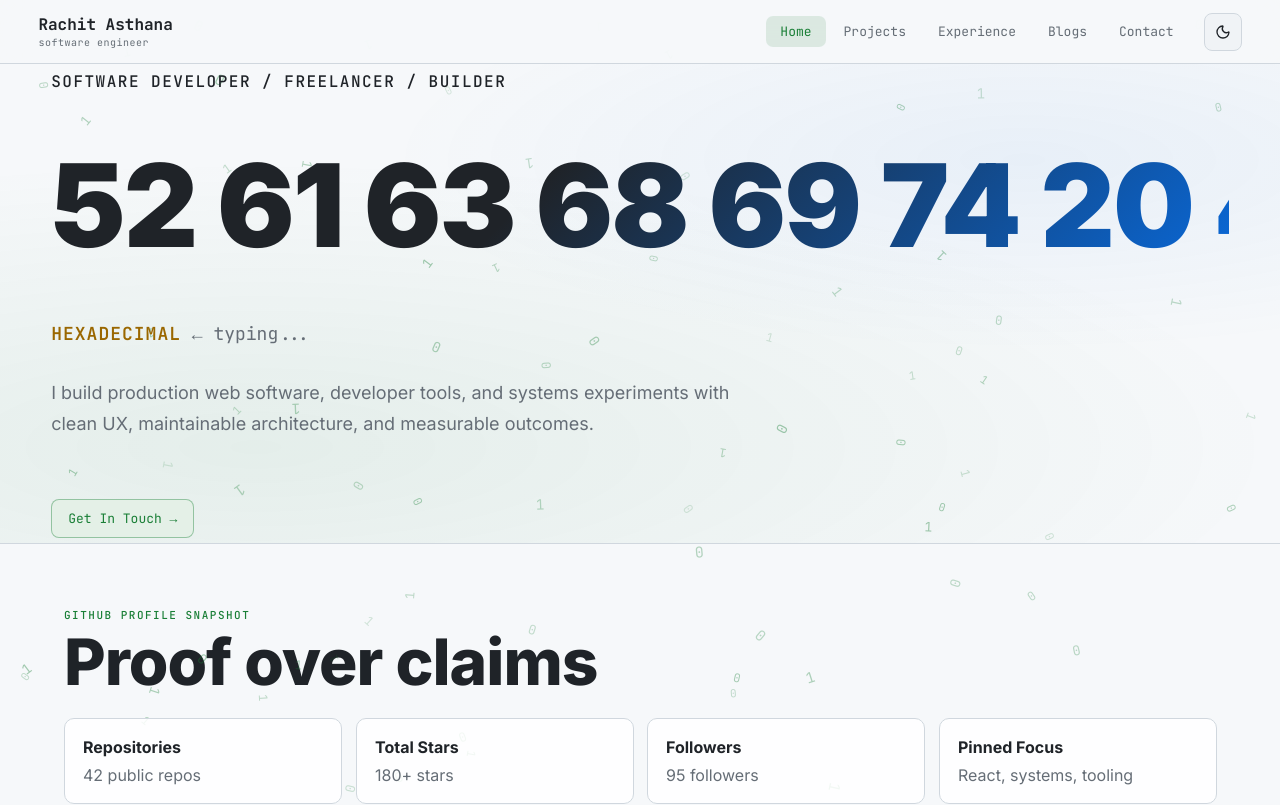
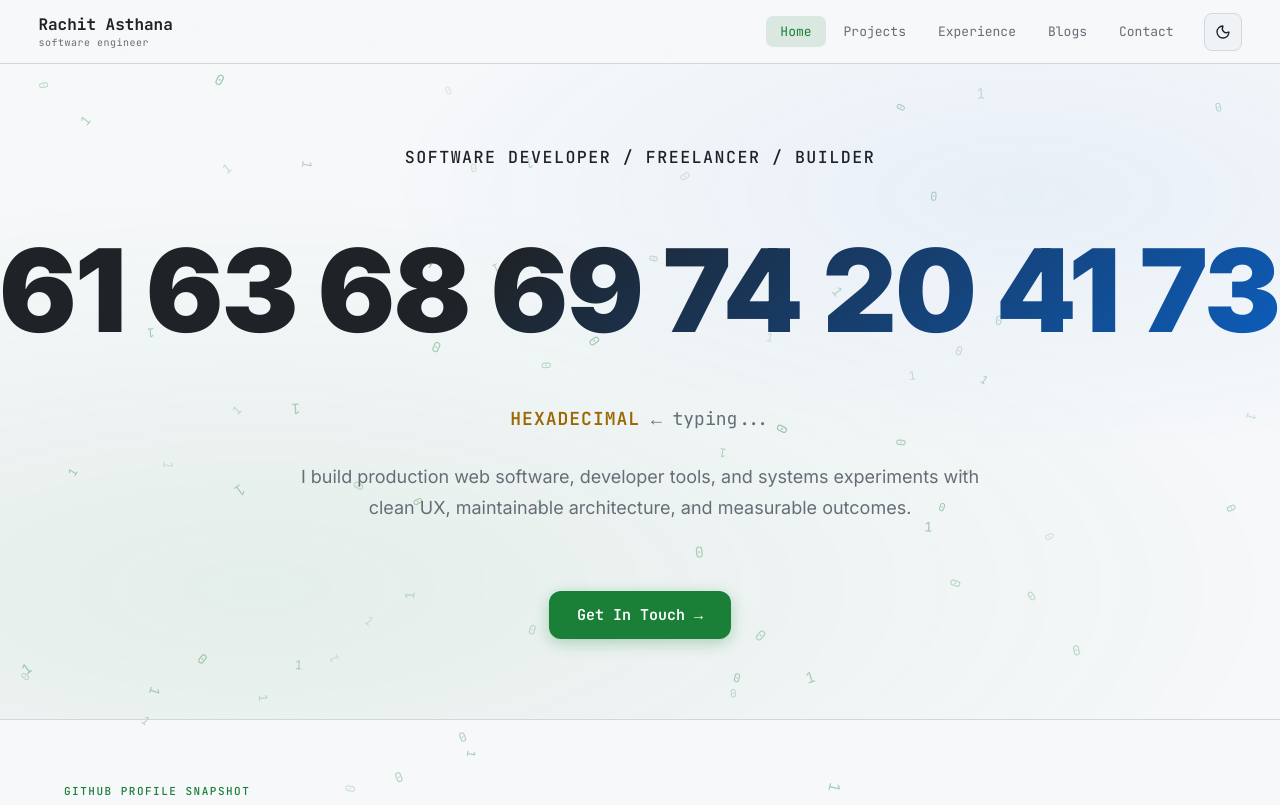
Before and after one commit to racstan/rachitgo, a React (Vite) app: page / in a window 1280 px wide. Shown: the top 805 px of the page. Built offline with nearby package versions, Linux system fonts and the light colour scheme.

Commit message:
Center hero content and enhance Get In Touch button

```diff
--- a/src/styles.css
+++ b/src/styles.css
@@ -306,24 +306,53 @@ a { color: inherit; text-decoration: none; }
 
 /* ═══ BUTTONS ═══ */
 .btn {
-  display: inline-flex; align-items: center; gap: 6px;
-  border: 1px solid var(--line); border-radius: 8px;
+  display: inline-flex; align-items: center; gap: 10px;
+  border: 1px solid var(--line); border-radius: 12px;
   background: var(--panel-2); color: var(--text);
-  padding: 10px 16px;
-  font-family: 'JetBrains Mono', monospace; font-size: 13px;
-  transition: border-color 150ms, color 150ms, background 150ms, transform 150ms, box-shadow 150ms;
+  padding: 14px 28px;
+  font-family: 'JetBrains Mono', monospace; font-size: 15px; font-weight: 600;
+  transition: all 0.3s cubic-bezier(0.4, 0, 0.2, 1);
+  position: relative;
+  overflow: hidden;
+  cursor: pointer;
+  z-index: 1;
+}
+
+.btn::before {
+  content: '';
+  position: absolute;
+  top: 0; left: -100%;
+  width: 100%; height: 100%;
+  background: linear-gradient(90deg, transparent, rgba(255,255,255,0.1), transparent);
+  transition: left 0.5s;
+  z-index: -1;
+}
+
+.btn:hover::before {
+  left: 100%;
 }
 
 .btn:hover {
   border-color: var(--accent); color: var(--accent);
-  transform: translateY(-2px);
-  box-shadow: 0 4px 20px var(--glow);
+  transform: translateY(-4px) scale(1.02);
+  box-shadow: 0 10px 30px color-mix(in srgb, var(--accent) 20%, transparent);
+}
+
+.btn:active {
+  transform: translateY(-1px) scale(0.98);
 }
 
 .btn-accent {
-  background: color-mix(in srgb, var(--accent) 12%, var(--panel));
-  border-color: color-mix(in srgb, var(--accent) 40%, transparent);
-  color: var(--accent);
+  background: var(--accent);
+  color: white !important;
+  border: none;
+  box-shadow: 0 4px 15px color-mix(in srgb, var(--accent) 30%, transparent);
+}
+
+.btn-accent:hover {
+  background: color-mix(in srgb, var(--accent) 85%, white);
+  box-shadow: 0 8px 25px color-mix(in srgb, var(--accent) 40%, transparent);
+  color: white !important;
 }
 
 /* ═══ SECTIONS ═══ */
@@ -671,36 +700,41 @@ a { color: inherit; text-decoration: none; }
    HERO TYPING
 ═══════════════════════════════════════════ */
 .hero-typing {
-  font-size: clamp(24px, 5vw, 110px);
-  font-weight: 700;
+  font-size: clamp(28px, 6vw, 110px);
+  font-weight: 800;
   line-height: 1.1;
-  letter-spacing: -0.02em;
+  letter-spacing: -0.03em;
   margin-bottom: 24px;
   color: var(--accent);
   transition: color 0.4s ease;
   white-space: nowrap;
+  text-align: center;
 }
 
 /* Ensure container prevents layout shift */
 .hero {
-  display: flex; flex-direction: column; justify-content: center;
-  min-height: 60vh;
-  padding: 0 4vw;
+  display: flex; flex-direction: column;
+  justify-content: center;
+  align-items: center;
+  text-align: center;
+  min-height: 70vh;
+  padding: 80px 4vw;
   position: relative;
-  overflow: hidden; /* Prevent horizontal scroll from long single-line text */
+  overflow: hidden;
 }
 
 .hero p {
   color: var(--text-dim);
-  font-size: clamp(16px, 1.2vw, 20px);
-  max-width: 600px;
+  font-size: clamp(16px, 1.3vw, 22px);
+  max-width: 700px;
   line-height: 1.6;
-  margin-bottom: 40px;
+  margin: 0 auto 48px;
 }
 
 .hero-links {
-  display: flex; gap: 16px;
-  flex-wrap: wrap;
+  display: flex; gap: 20px;
+  justify-content: center;
+  width: 100%;
 }
 
 .hero-cursor {
```
